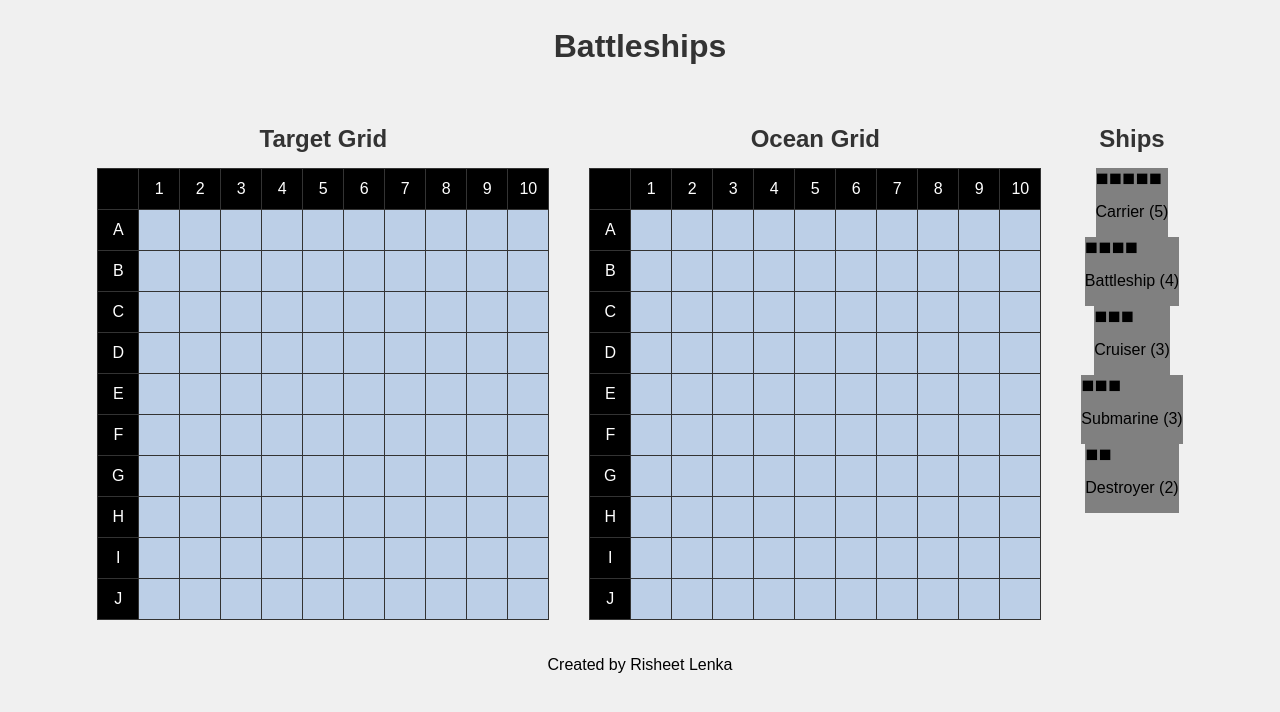
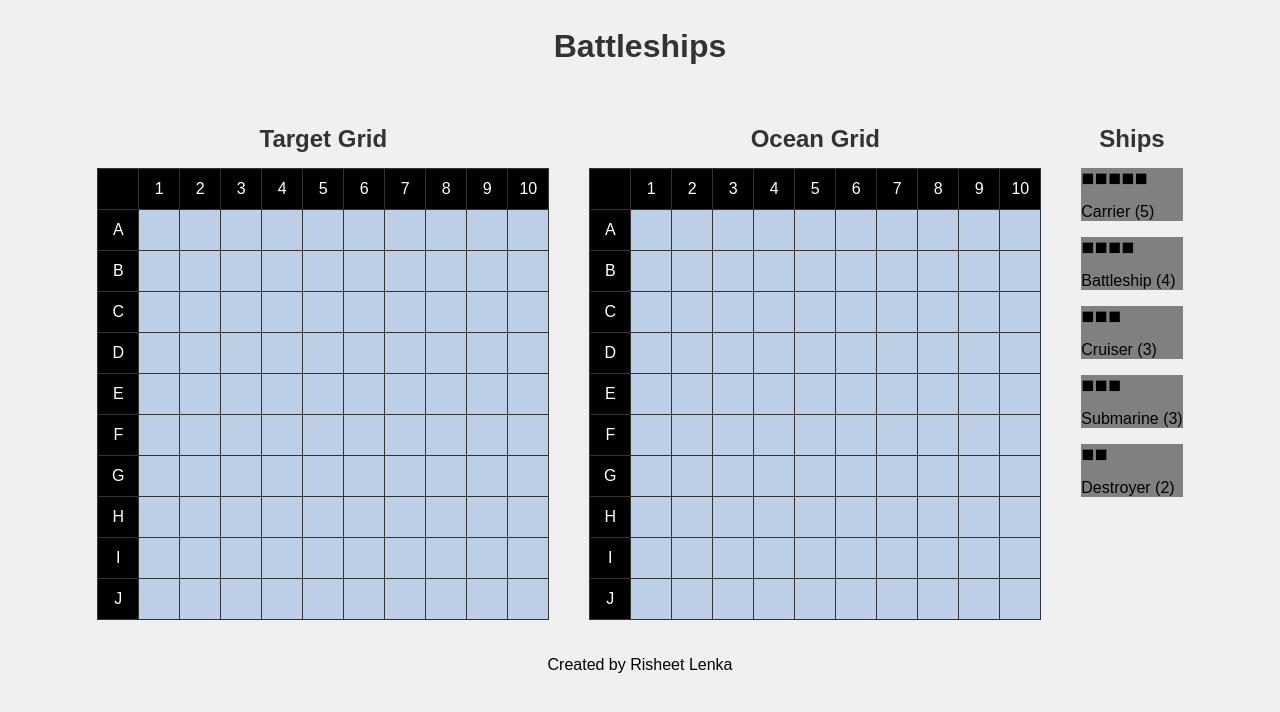
Before and after one commit to aAa1928/Battleships, a Flask app: page / in a window 1280 px wide. Shown: the top 712 px of the page. Run offline with Flask 3, Linux system fonts and the light colour scheme.

Commit message:
refactor game initialization and state handling; enhance ship list display

```diff
--- a/app.py
+++ b/app.py
@@ -11,10 +11,11 @@
     global game
     if game is None:
         game = Game()
+        print(game.state.value)
 
 @app.route('/')
 def home():
-    print(game)
+    print(game.state.value)
     return render_template('index.html', game_state=game.state.value)
 
 @app.route('/game-state')
--- a/static/css/style.css
+++ b/static/css/style.css
@@ -69,3 +69,13 @@
 .miss {
   background-color: #ffffff !important;
 }
+
+.ships-list {
+  list-style: none;
+  padding: 0;
+  margin: 0;
+}
+
+.ships-list li {
+  margin-bottom: 10px;
+}
--- a/static/js/script.js
+++ b/static/js/script.js
@@ -1,30 +1,45 @@
 "use strict";
 
+const shipsContainer = document.getElementById("ships-container");
+const oceanGrid = document.getElementById("ocean-grid");
+const targetGrid = document.getElementById("target-grid");
+
+const shipElements = Array.from(document.querySelectorAll(".ship"));
+
+const ships = shipElements.map((shipElement) => ({
+  element: shipElement,
+  type: shipElement.classList[1], // carrier, battleship, etc.
+  length: parseInt(shipElement.dataset.shipLength),
+  placed: false,
+  orientation: "horizontal",
+  position: null,
+}));
+
 document.addEventListener("DOMContentLoaded", () => {
-  // Get initial game state
+  console.log("Ships:", ships);
+
   const gameState = {
+    ERROR: 0,
     WAITING_FOR_PLAYERS: 1,
     PLACING_SHIPS: 2,
     PLAYING: 3,
     GAME_OVER: 4,
   };
 
-  let currentState = 1; // Start with WAITING_FOR_PLAYERS state
+  let currentState = 1;
 
   function updateGameState() {
     fetch("/game-state")
       .then((response) => response.json())
       .then((data) => {
         currentState = data.state;
+        console.log(`Current State Updated: ${currentState}`); // Debug log
         updateUI();
-      });
+      })
+      .catch((error) => console.error("Error fetching game state:", error));
   }
 
   function updateUI() {
-    const shipsContainer = document.getElementById("ships-container");
-    const oceanGrid = document.getElementById("ocean-grid");
-    const targetGrid = document.getElementById("target-grid");
-
     switch (currentState) {
       case gameState.PLACING_SHIPS:
         shipsContainer.style.display = "block";
@@ -39,5 +54,6 @@
   }
 
   // Poll for state updates every few seconds
+  updateGameState();
   setInterval(updateGameState, 3000);
 });
--- a/templates/index.html
+++ b/templates/index.html
@@ -326,26 +326,38 @@
       </div>
       <div id="ships-container">
         <h2>Ships</h2>
+        <ul class="ships-list">
+          <li>
             <div class="ship carrier" draggable="true" data-ship-length="5">
               <div class="ship-preview">◼◼◼◼◼</div>
               <p>Carrier (5)</p>
             </div>
+          </li>
+          <li>
             <div class="ship battleship" draggable="true" data-ship-length="4">
               <div class="ship-preview">◼◼◼◼</div>
               <p>Battleship (4)</p>
             </div>
+          </li>
+          <li>
             <div class="ship cruiser" draggable="true" data-ship-length="3">
               <div class="ship-preview">◼◼◼</div>
               <p>Cruiser (3)</p>
             </div>
+          </li>
+          <li>
             <div class="ship submarine" draggable="true" data-ship-length="3">
               <div class="ship-preview">◼◼◼</div>
               <p>Submarine (3)</p>
             </div>
+          </li>
+          <li>
             <div class="ship destroyer" draggable="true" data-ship-length="2">
               <div class="ship-preview">◼◼</div>
               <p>Destroyer (2)</p>
             </div>
+          </li>
+        </ul>
       </div>
     </div>
     <footer><p>Created by Risheet Lenka</p></footer>
```
Also changed, not shown: game.py (+7 -0 lines). Lines whose indentation alone changed are shown as unchanged.
